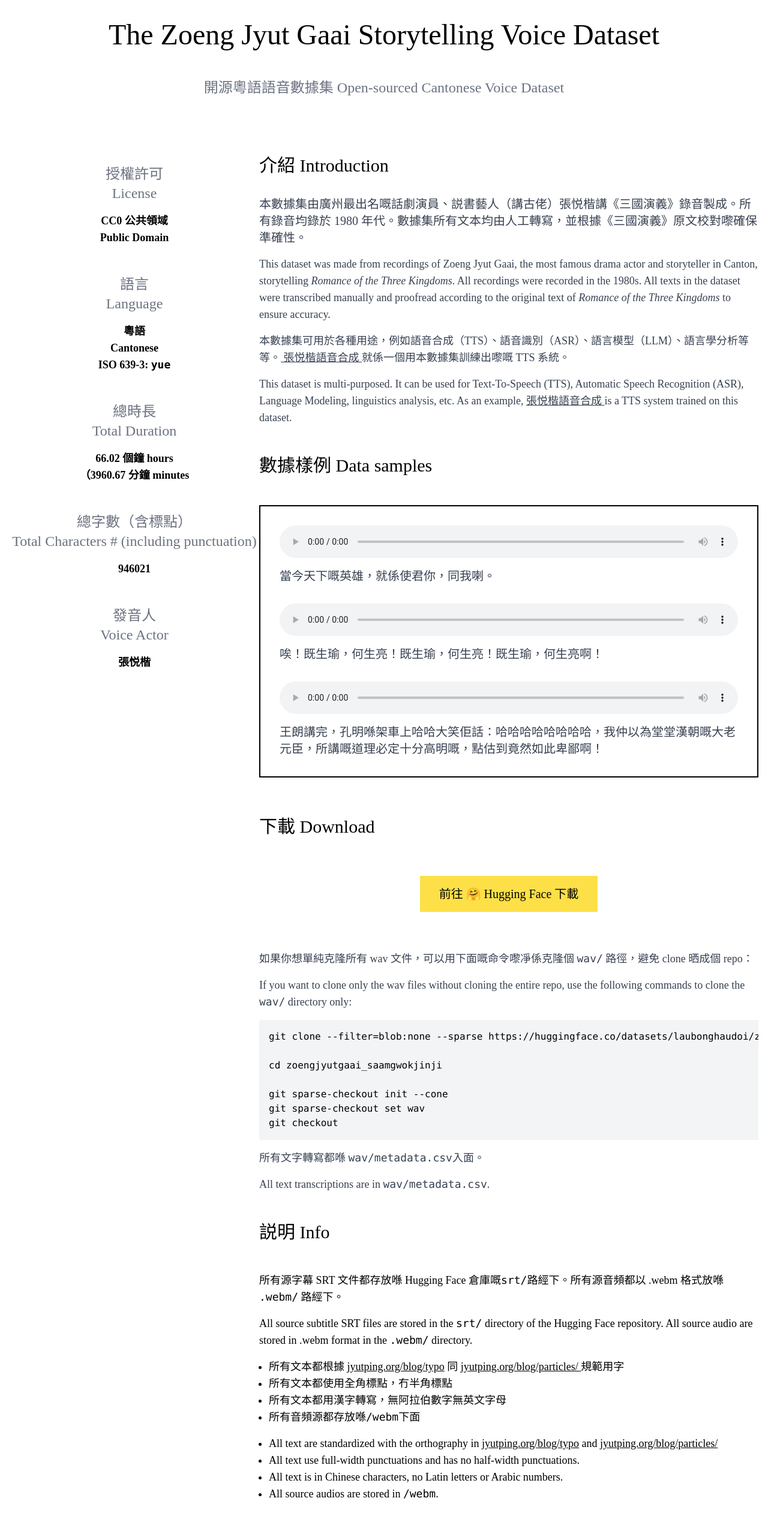
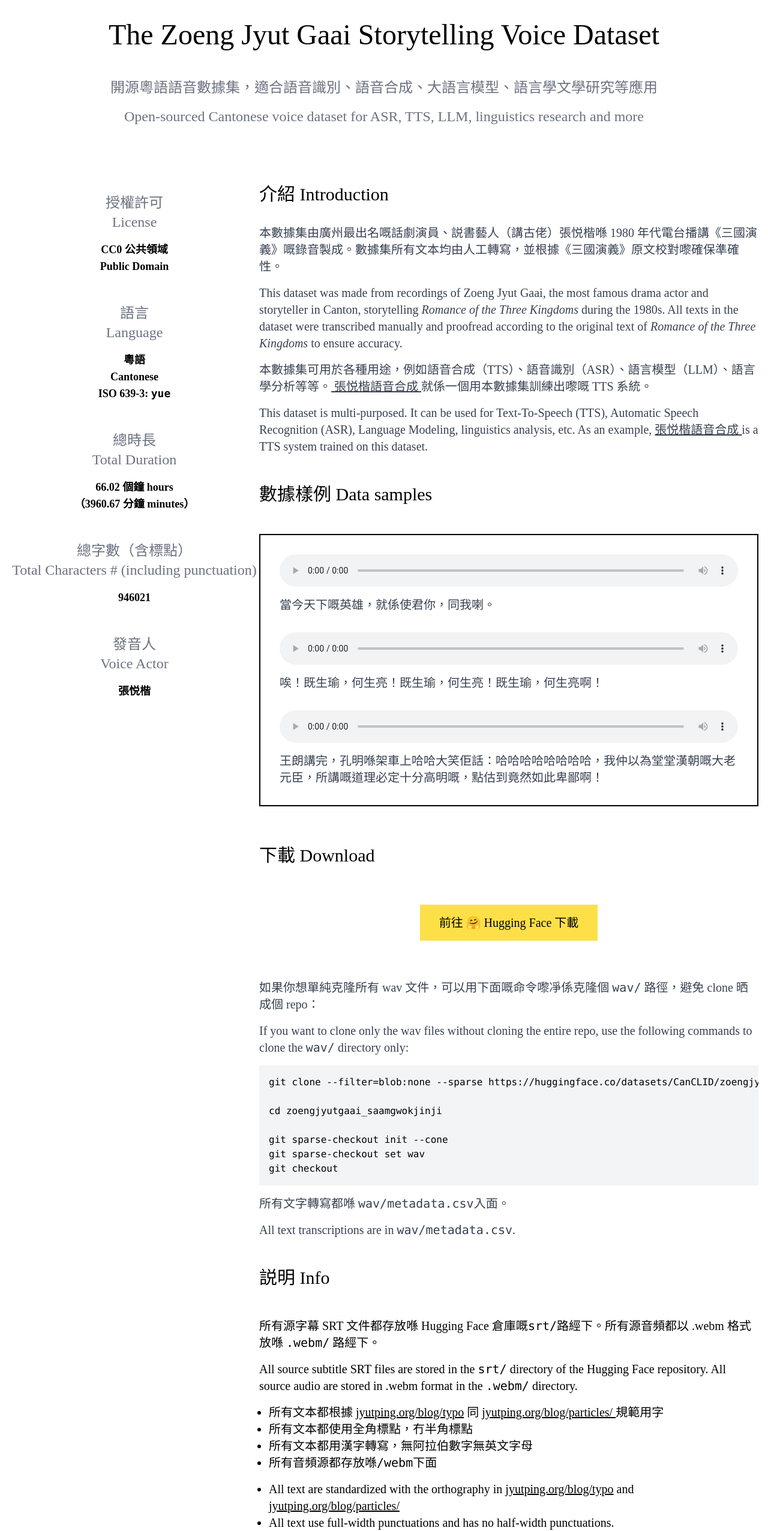
Before and after one commit to CanCLID/zoengjyutgaai, a plain HTML site: page index.html in a window 1280 px wide. Shown: the part 142-2694 px from the top of the page at 60% size. Drawn offline with nearby package versions, Linux system fonts and the light colour scheme; a web font is replaced by a local one.

Commit message:
Update index.html
Update index.html

Update index.html

```diff
--- a/index.html
+++ b/index.html
@@ -9,9 +9,27 @@
     />
     <meta
       name="keywords"
-      content="Cantonese, linguistics, TTS, ASR, LLM, speech synthesis, speech recognition, language model, Yue Chinese, Cantonese Chinese, 粵語, 廣東話, 張悦楷, 講古語音, 講古佬, 講古, 語音數據集, Cantonese voice dataset, open-source, public domain, CC0"
+      content="Cantonese, linguistics, TTS, ASR, LLM, speech synthesis, speech recognition, language model, Yue Chinese, Cantonese Chinese, 粵語, 廣州話, 白話, 廣東話, 張悦楷, 講古語音, 講古佬, 講古, 語音數據集, speech dataset, open-source, public domain, CC0"
     />
     <meta name="author" content="張悦楷" />
+    <meta
+      property="og:title"
+      content="張悦楷講古語音數據集 The Zoeng Jyut Gaai Storytelling Voice Dataset"
+    />
+    <meta
+      property="og:description"
+      content="開源粵語語音數據集，適合語音識別、語音合成、大語言模型、語言學文學研究等應用 Open-sourced Cantonese voice dataset for ASR, TTS, LLM, linguistics research and more"
+    />
+    <meta
+      property="og:image"
+      content="https://canclid.github.io/zoengjyutgaai/zoengjyutgaai.webp"
+    />
+    <meta
+      property="og:url"
+      content="https://canclid.github.io/zoengjyutgaai/"
+    />
+    <meta property="og:type" content="website" />
+    <meta name="twitter:card" content="summary_large_image" />
     <link rel="icon" href="zoengjyutgaai.webp" type="image/webp" />
     <title>張悦楷講古語音數據集</title>
     <script src="https://cdn.tailwindcss.com"></script>
@@ -41,7 +59,11 @@
           The Zoeng Jyut Gaai Storytelling Voice Dataset
         </h1>
         <p class="text-2xl text-gray-500 my-12">
-          開源粵語語音數據集 Open-sourced Cantonese Voice Dataset
+          <span class="block mb-4"
+            >開源粵語語音數據集，適合語音識別、語音合成、大語言模型、語言學文學研究等應用</span
+          >
+          Open-sourced Cantonese voice dataset for ASR, TTS, LLM, linguistics
+          research and more
         </p>
       </header>
 
@@ -76,7 +98,7 @@
               Total Duration
             </h3>
             <p class="text-lg font-semibold m-4 text-black">
-              66.02 個鐘 hours <br />（3960.67 分鐘 minutes
+              66.02 個鐘 hours <br />（3960.67 分鐘 minutes）
             </p>
           </div>
           <div class="bg-white rounded-lg text-center my-12">
@@ -98,19 +120,18 @@
         <section class="col-span-2 mb-12">
           <h2 class="text-3xl my-8">介紹 Introduction</h2>
           <p class="text-gray-700 text-xl mb-4">
-            本數據集由廣州最出名嘅話劇演員、説書藝人（講古佬）張悦楷講《三國演義》錄音製成。所有錄音均錄於
-            1980
-            年代。數據集所有文本均由人工轉寫，並根據《三國演義》原文校對嚟確保準確性。
+            本數據集由廣州最出名嘅話劇演員、説書藝人（講古佬）張悦楷喺 1980
+            年代電台播講《三國演義》嘅錄音製成。數據集所有文本均由人工轉寫，並根據《三國演義》原文校對嚟確保準確性。
           </p>
-          <p class="text-gray-700 text-lg my-4">
+          <p class="text-gray-700 text-xl my-4">
             This dataset was made from recordings of Zoeng Jyut Gaai, the most
             famous drama actor and storyteller in Canton, storytelling
-            <em>Romance of the Three Kingdoms</em>. All recordings were recorded
-            in the 1980s. All texts in the dataset were transcribed manually and
-            proofread according to the original text of
-            <em>Romance of the Three Kingdoms </em> to ensure accuracy.
+            <em>Romance of the Three Kingdoms</em> during the 1980s. All texts
+            in the dataset were transcribed manually and proofread according to
+            the original text of <em>Romance of the Three Kingdoms </em> to
+            ensure accuracy.
           </p>
-          <p class="text-gray-700 text-lg my-4">
+          <p class="text-gray-700 text-xl my-4">
             本數據集可用於各種用途，例如語音合成（TTS）、語音識別（ASR）、語言模型（LLM）、語言學分析等等。<a
               href="https://huggingface.co/spaces/laubonghaudoi/zoengjyutgaai_tts"
               class="underline"
@@ -118,7 +139,7 @@
               張悦楷語音合成 </a
             >就係一個用本數據集訓練出嚟嘅 TTS 系統。
           </p>
-          <p class="text-gray-700 text-lg my-4">
+          <p class="text-gray-700 text-xl my-4">
             This dataset is multi-purposed. It can be used for Text-To-Speech
             (TTS), Automatic Speech Recognition (ASR), Language Modeling,
             linguistics analysis, etc. As an example,
@@ -163,53 +184,53 @@
           <h2 class="text-3xl my-16">下載 Download</h2>
           <div class="flex justify-center my-16">
             <a
-              href="https://huggingface.co/datasets/laubonghaudoi/zoengjyutgaai_saamgwokjinji"
+              href="https://huggingface.co/datasets/CanCLID/zoengjyutgaai_saamgwokjinji"
               target="_blank"
               class="bg-yellow-300 text-black text-xl px-8 py-4 hover:bg-black hover:text-white transition-colors"
             >
               前往 🤗 Hugging Face 下載
             </a>
           </div>
-          <p class="text-gray-700 text-lg">
+          <p class="text-gray-700 text-xl">
             如果你想單純克隆所有 wav 文件，可以用下面嘅命令嚟凈係克隆個
             <code>wav/</code> 路徑，避免 clone 晒成個 repo：
           </p>
-          <p class="text-gray-700 text-lg my-4">
+          <p class="text-gray-700 text-xl my-4">
             If you want to clone only the wav files without cloning the entire
             repo, use the following commands to clone the
             <code>wav/</code> directory only:
           </p>
           <pre
             class="text-nowrap p-4 bg-gray-100 overflow-auto my-4"
-          ><code>git clone --filter=blob:none --sparse https://huggingface.co/datasets/laubonghaudoi/zoengjyutgaai_saamgwokjinji
+          ><code>git clone --filter=blob:none --sparse https://huggingface.co/datasets/CanCLID/zoengjyutgaai_saamgwokjinji
 
 cd zoengjyutgaai_saamgwokjinji
 
 git sparse-checkout init --cone
 git sparse-checkout set wav
 git checkout</code></pre>
-          <p class="text-gray-700 text-lg my-4">
+          <p class="text-gray-700 text-xl my-4">
             所有文字轉寫都喺 <code>wav/metadata.csv</code>入面。
           </p>
-          <p class="text-gray-700 text-lg my-4">
+          <p class="text-gray-700 text-xl my-4">
             All text transcriptions are in
             <code>wav/metadata.csv</code>.
           </p>
 
           <h2 class="text-3xl my-12">説明 Info</h2>
-          <p class="text-lg mb-4">
+          <p class="text-xl mb-4">
             所有源字幕 SRT 文件都存放喺 Hugging Face
             倉庫嘅<code>srt/</code>路經下。所有源音頻都以 .webm 格式放喺
             <code>.webm/</code> 路經下。
           </p>
-          <p class="text-lg my-4">
+          <p class="text-xl my-4">
             All source subtitle SRT files are stored in the
             <code>srt/</code> directory of the Hugging Face repository. All
             source audio are stored in .webm format in the
             <code>.webm/</code> directory.
           </p>
 
-          <ul class="text-lg my-4 px-4 list-disc">
+          <ul class="text-xl my-4 px-4 list-disc">
             <li>
               所有文本都根據
               <a href="https://jyutping.org/blog/typo/" class="underline"
@@ -225,7 +246,7 @@
             <li>所有文本都用漢字轉寫，無阿拉伯數字無英文字母</li>
             <li>所有音頻源都存放喺<code>/webm</code>下面</li>
           </ul>
-          <ul class="text-lg my-4 px-4 list-disc">
+          <ul class="text-xl my-4 px-4 list-disc">
             <li>
               All text are standardized with the orthography in
               <a href="https://jyutping.org/blog/typo/" class="underline"
@@ -355,17 +376,17 @@
           </table>
 
           <h2 class="text-3xl my-12">引用 Citation</h2>
-          <p class="text-gray-700 text-lg">
+          <p class="text-gray-700 text-xl">
             本數據集屬公共領域，遵循
             <a href="https://creativecommons.org/public-domain/cc0/">CC0</a>
             許可聲明。即係話你可以無需授權免費任用本數據集，亦都唔需要註明出處。不過如果你用咗本數據集，我哋都希望你可以引用本頁面，作為對楷叔嘅懷念同致敬：
           </p>
-          <p class="text-gray-700 text-lg my-4">
+          <p class="text-gray-700 text-xl my-4">
             This dataset is in the public domain and follows the
             <a href="https://creativecommons.org/public-domain/cc0/">CC0</a>
             license agreement. This means you can use this dataset for free
             without attribution. However, if you use this dataset, we hope you
-            can cite this page as a tribute to Kai Suk:
+            can cite this page as a tribute to Gaai Suk:
           </p>
           <pre class="bg-gray-100 p-4 rounded-lg overflow-x-auto">
 @misc{zoengjyutgaai2025,
@@ -377,21 +398,21 @@
           >
 
           <h2 class="text-3xl my-12">意見反饋 Feedback</h2>
-          <p class="text-gray-700 text-lg my-4">
+          <p class="text-gray-700 text-xl my-4">
             數據集建設難免有疏漏，如果你發現有任何錯誤、問題，或者有任何意見，歡迎喺
             <a
               class="underline"
-              href="https://huggingface.co/datasets/laubonghaudoi/zoengjyutgaai_saamgwokjinji/discussions"
+              href="https://huggingface.co/datasets/CanCLID/zoengjyutgaai_saamgwokjinji/discussions"
             >
               Hugging Face 討論區 </a
             >提出。
           </p>
-          <p class="text-gray-700 text-lg my-4">
+          <p class="text-gray-700 text-xl my-4">
             Dataset construction is inevitably flawed. If you find any errors,
             problems, or have any suggestions, feel free to raise them in the
             <a
               class="underline"
-              href="https://huggingface.co/datasets/laubonghaudoi/zoengjyutgaai_saamgwokjinji/discussions"
+              href="https://huggingface.co/datasets/CanCLID/zoengjyutgaai_saamgwokjinji/discussions"
             >
               Hugging Face discussion forum</a
             >.
```
